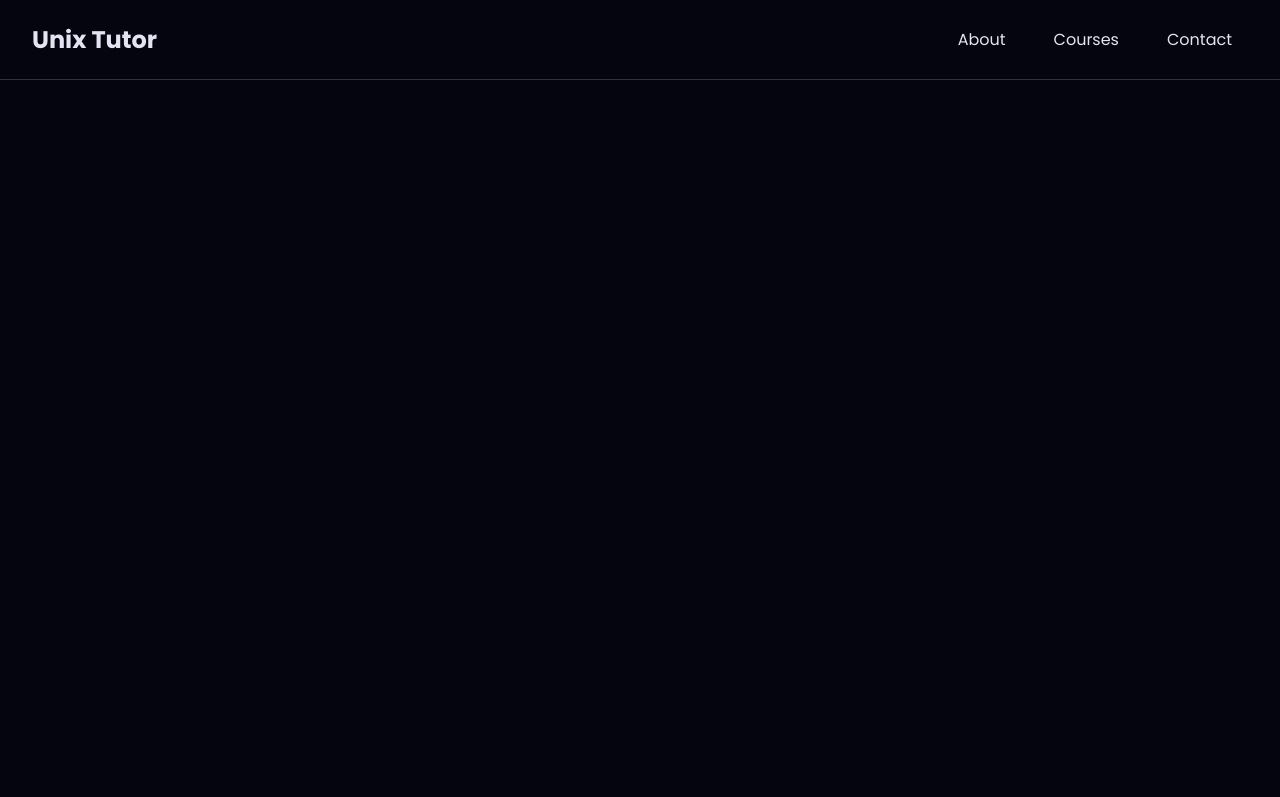
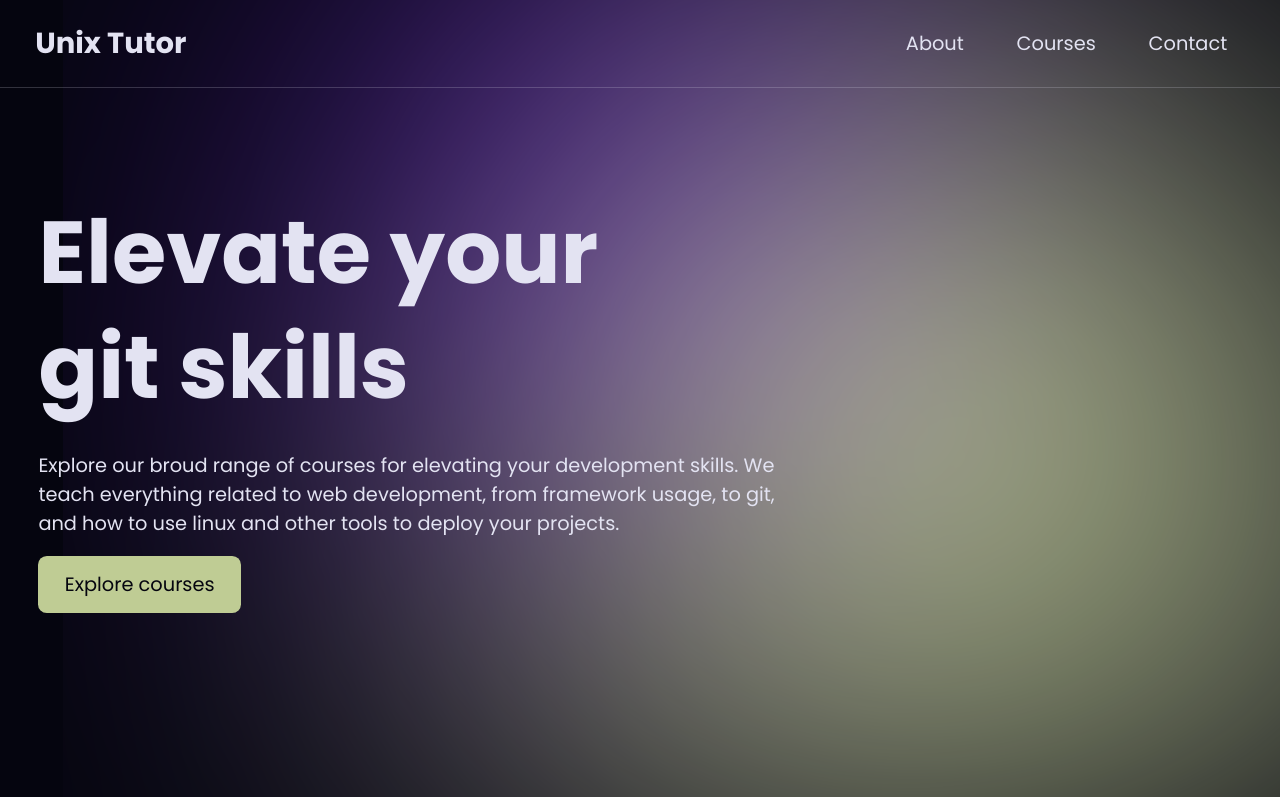
Before and after one commit to CodeFoxDev/unix-tutor, a website with bundled scripts: page index.html in a window 1280 px wide. Shown: the top 797 px of the page. Built offline with nearby package versions, Linux system fonts and the light colour scheme.

Commit message:
Updated landing section of the home page, and added scroll and typing effects

```diff
--- a/index.html
+++ b/index.html
@@ -17,7 +17,7 @@
     <script src="/src/main.js" type="module"></script>
   </head>
   <body>
-    <nav>
+    <nav data-scroll-class="filter" data-scroll-threshold="32vh">
       <div class="logo">
         <a data-link-replace href="/">
           <h1>Unix Tutor</h1>
@@ -29,7 +29,41 @@
         <a data-link-replace href="/contact" class="link"> Contact </a>
       </div>
     </nav>
-    <div id="start"></div>
-    <div id="about"></div>
+    <main class="home">
+      <section class="landing">
+        <div class="title">
+          <div class="text">
+            <h1>Elevate your</h1>
+            <h1>
+              <span
+                data-typing-animation
+                data-typing-interval="4000"
+                data-typing-speed="60"
+                data-typing-words="[ 'webdev', 'git', 'linux', 'backend' ]">
+                webdev
+              </span>
+              skills
+            </h1>
+          </div>
+          <p class="description">
+            Explore our broud range of courses for elevating your development
+            skills. We teach everything related to web development, from
+            framework usage, to git, and how to use linux and other tools to
+            deploy your projects.
+          </p>
+          <div class="buttons">
+            <a data-link-replace href="/courses" class="button">
+              Explore courses
+            </a>
+          </div>
+        </div>
+        <div class="about"></div>
+        <div class="background">
+          <object
+            data="/assets/landing_gradient.svg"
+            type="image/svg+xml"></object>
+        </div>
+      </section>
+    </main>
   </body>
 </html>
--- /dev/null
+++ b/src/effects/scroll.js
@@ -0,0 +1,36 @@
+// Modified from: https://github.com/CodeFoxDev/Codefoxdev/blob/main/src/main.js
+
+export function initListeners() {
+  const scrollShow = Array.from(
+    document.querySelectorAll("[data-scroll-class]")
+  );
+  scrollShow?.forEach((e, i) => {
+    const attr = e.getAttribute("data-scroll-threshold");
+    const threshold = parseCssVal(attr);
+    if (typeof threshold != "number" || !attr) return;
+    const fn = () => {
+      const className = e.getAttribute("data-scroll-class");
+      if (window.scrollY < threshold) return e.classList.remove(className);
+      e.classList.add(className);
+    };
+    addEventListener("scroll", fn);
+    fn();
+  });
+}
+
+function parseCssVal(inp, toPX) {
+  const ex = /([0-9\.]*)([a-z]*)/gi.exec(inp);
+  const val = parseFloat(ex[1]);
+  const unit = ex[2];
+  if (!unit || toPX == true) return [ex[1], ex[2]];
+  if (unit == "vh") {
+    return (val / 100) * window.innerHeight;
+  } else if (unit == "vw") {
+    return (val / 100) * window.innerWidth;
+  } else if (unit == "rem") {
+    return val * 16;
+  }
+  return val;
+}
+
+initListeners();
--- /dev/null
+++ b/src/effects/typing.js
@@ -0,0 +1,63 @@
+// Modified from: https://github.com/CodeFoxDev/Codefoxdev/blob/main/src/js/home.js
+
+export function initListeners() {
+  const ele = document.querySelectorAll("[data-typing-animation]");
+  const arr = Array.from(ele);
+  if (arr.length === 0) return;
+
+  for (const element of arr) {
+    const interval =
+      element.getAttribute("data-typing-interval") !== null
+        ? parseInt(element.getAttribute("data-typing-interval"))
+        : 6000;
+    const speed =
+      element.getAttribute("data-typing-speed") !== null
+        ? parseInt(element.getAttribute("data-typing-speed"))
+        : 80;
+
+    const wordsAttr = element.getAttribute("data-typing-words");
+    if (!wordsAttr) continue;
+    /** @type {string[]} */
+    const words = JSON.parse(wordsAttr.replaceAll("'", `"`));
+    element.innerHTML = words[0];
+    if (words.length === 1) continue;
+
+    let index = 0;
+    let inProgress = false;
+
+    setInterval(async () => {
+      if (inProgress) return;
+      if (index < words.length - 1) index++;
+      else index = 0;
+      const content = words[index];
+
+      inProgress = true;
+      await typeContent(element, content, speed);
+      inProgress = false;
+    }, interval);
+  }
+}
+
+function typeContent(element, content, speed) {
+  return new Promise((resolve) => {
+    let innerHTMLLength = element.innerHTML.length;
+    let totalLength = innerHTMLLength + content.length;
+    let i = 0;
+    let iv = setInterval(() => {
+      if (i < innerHTMLLength) {
+        // Remove char
+        element.innerHTML = element.innerHTML.slice(0, -1);
+      } else if (i < totalLength) {
+        // Add char
+        let contentIndex = i - innerHTMLLength;
+        element.innerHTML += content.charAt(contentIndex);
+      } else {
+        clearInterval(iv);
+        resolve();
+      }
+      i++;
+    }, speed);
+  });
+}
+
+initListeners();
--- a/src/main.js
+++ b/src/main.js
@@ -1 +1,2 @@
-import "../components/nav.js";
+import "./effects/scroll.js";
+import "./effects/typing.js";
--- a/styles.css
+++ b/styles.css
@@ -7,6 +7,9 @@
   --secondary: #344865;
   --accent: #bfcc94;
   --border: rgba(227, 227, 242, 0.2);
+
+  --selection-bg: var(--accent);
+  --selection-color: var(--background);
 }
 
 html,
@@ -16,6 +19,7 @@ body {
   color: var(--text);
   margin: 0;
   padding: 0;
+  font-size: 1.1rem;
 }
 
 h1,
@@ -37,13 +41,31 @@ a {
   box-sizing: border-box;
 }
 
+::selection {
+  background: var(--selection-bg);
+  color: var(--selection-color);
+}
+
 nav {
+  position: fixed;
+  z-index: 100;
+  top: 0;
+  left: 0;
+  width: 100%;
   height: 5rem;
   display: flex;
   align-items: center;
   justify-content: space-between;
   border-bottom: 1px solid var(--border);
   padding-inline: 2rem;
+  transition: background 0.3s ease;
+
+  &.filter {
+    background: rgba(5, 5, 15, 0.4);
+    backdrop-filter: blur(6px);
+    /* stylelint-disable-next-line property-no-vendor-prefix */
+    -webkit-backdrop-filter: blur(6px);
+  }
 
   & .links {
     display: flex;
@@ -77,3 +99,90 @@ nav {
     transform: scaleX(1);
   }
 }
+
+/* Improve hover effect */
+.button {
+  display: flex;
+  align-items: center;
+  justify-content: center;
+  padding: 0.8rem 1.5rem;
+  background: var(--accent);
+  border-radius: 0.5rem;
+  color: var(--background);
+  position: relative;
+  isolation: isolate;
+  transition: box-shadow 0.3s ease;
+
+  &:hover {
+    box-shadow: 0.1rem 0.1rem 0.5rem var(--accent),
+      -0.1rem 0.1rem 0.5rem var(--accent), 0.1rem -0.1rem 0.5rem var(--accent),
+      0.1rem -0.1rem 0.5rem var(--accent);
+  }
+}
+
+section.landing {
+  height: calc(100vh + 24rem);
+  width: 100%;
+  position: relative;
+  isolation: isolate;
+
+  & > .title {
+    height: 100vh;
+    width: 100%;
+    display: flex;
+    gap: 1rem;
+    flex-direction: column;
+    justify-content: center;
+    padding-left: max(1rem, 3%);
+
+    & .text {
+      --selection-bg: #60f;
+      --selection-color: var(--text);
+
+      display: flex;
+      flex-direction: column;
+      justify-content: center;
+
+      & h1 {
+        font-size: 5rem;
+
+        &:first-child {
+          margin-bottom: -1rem;
+        }
+      }
+    }
+
+    & .description {
+      width: 42rem;
+    }
+
+    & .buttons {
+      display: flex;
+      align-items: center;
+      justify-content: flex-start;
+    }
+  }
+
+  & > .about {
+    height: 24rem;
+  }
+
+  & > .background {
+    pointer-events: none;
+    width: 100%;
+    height: 100%;
+    top: 0;
+    left: 0;
+    position: absolute;
+    z-index: -1;
+    overflow: hidden;
+
+    & > object {
+      filter: contrast(80%);
+      position: absolute;
+      top: -20rem;
+      right: -26rem;
+      height: calc(100vh + 40rem);
+    }
+  }
+}
```
Also changed, not shown: types/reactivity.d.ts (deleted, +0 -27 lines), assets/landing_gradient.svg (added).
